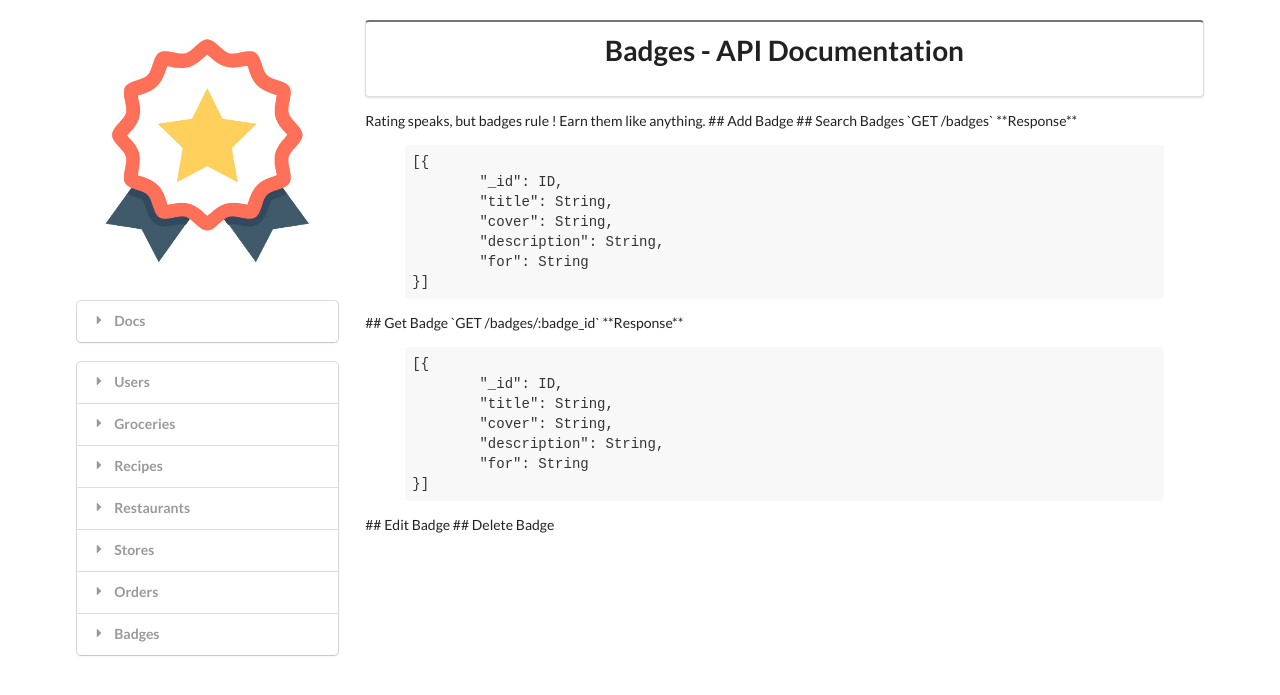
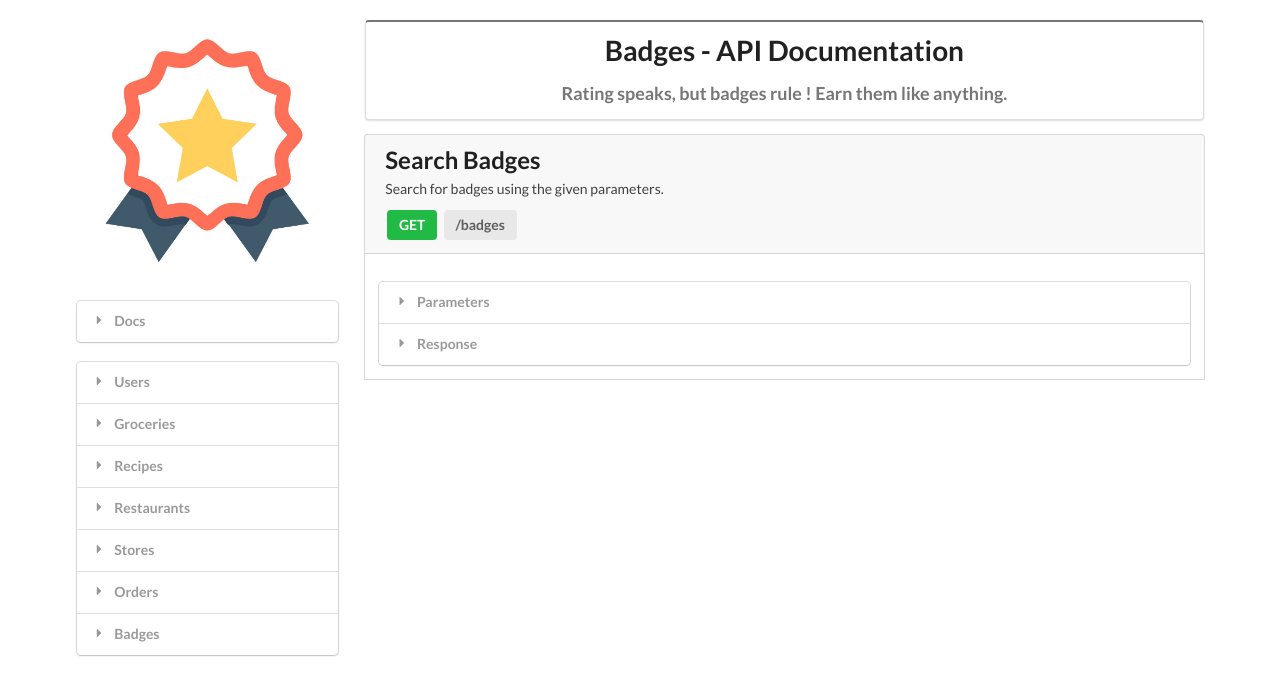
Before and after one commit to letsallchef/docs, a Jekyll site: the page built from _posts/api/2017-03-03-badges.html, in a window 1280 px wide. Shown: the top 695 px of the page. Built offline with Jekyll 4.4.1, drawn with Linux system fonts in a browser that asks for light colours.

Commit message:
adds badges module

```diff
--- a/_posts/api/2017-03-03-badges.html
+++ b/_posts/api/2017-03-03-badges.html
@@ -1,48 +1,59 @@
 ---
 title: Badges
+brief: "Rating speaks, but badges rule ! Earn them like anything."
 cover: badges.jpg
-endpoints: 2
+endpoints: 4
 categories: api
 layout: api
 ---
-Rating speaks, but badges rule ! Earn them like anything.
-<!--more-->
-
-## Add Badge
-
-## Search Badges
-
-`GET /badges`
-
-**Response**
-
-{% highlight json %}
-[{
-	"_id": ID,
-	"title": String,
-	"cover": String,
-	"description": String,
-	"for": String
-}]
-{% endhighlight %}
-
-## Get Badge
-
-`GET /badges/:badge_id`
-
-**Response**
-
-{% highlight json %}
-[{
-	"_id": ID,
-	"title": String,
-	"cover": String,
-	"description": String,
-	"for": String
-}]
-{% endhighlight %}
 
 
-## Edit Badge
-
-## Delete Badge
+<article id="search-badges" class="api">
+	<div class="ui attached message">
+		<div class="header">
+			<h2 class="ui header">Search Badges</h2>
+		</div>
+		<p>Search for badges using the given parameters.</p>
+		<div class="ui large green label">
+			GET
+		</div>
+		<div class="ui large label">
+			/badges
+		</div>
+	</div>
+	<div class="ui attached fluid segment">
+		<p></p>
+		<div class="ui styled fluid accordion">
+			<div class="title">
+				<i class="dropdown icon"></i>
+				Parameters
+			</div>
+			<div class="content">
+				<table class="ui celled striped table">
+					<tbody>
+						<tr>
+	                        <td><i class="icon checkmark"></i>access_token</td>
+	                        <td>String</td>
+	                        <td>A valid access token.</td>
+                    	</tr>
+					</tbody>
+				</table>
+			</div>
+			<div class="title">
+				<i class="dropdown icon"></i>
+				Response
+			</div>
+			<div class="content">
+				<pre><code class="json">[
+	{
+		"_id": "sdfhg567kajshjkahskjhasd",
+		"title": "Recipe of the month",
+		"cover": "badges-cover-sdfhg567kajshjkahskjhasd.jpg",
+		"description": "Lorem ipsum dolor sit amet, consectetur adipisicing elit. Voluptatem, minus.",
+		"givenTo": "recipes"
+	}
+]</code></pre>
+			</div>
+		</div>
+	</div>
+</article>
```
